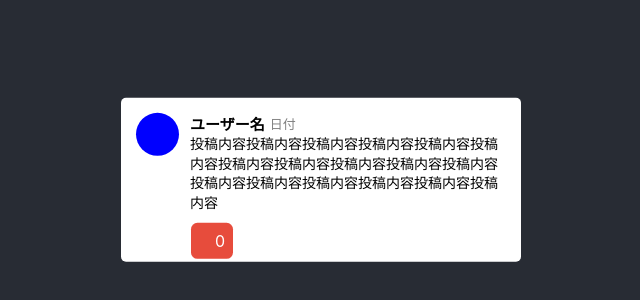
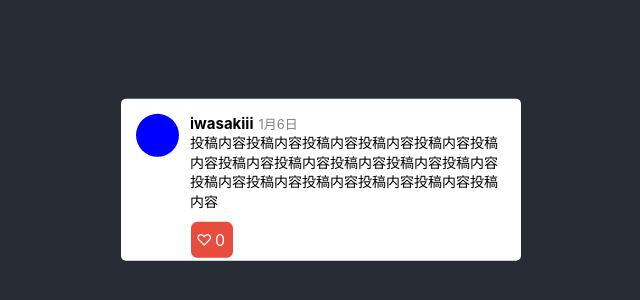
Before and after one commit to Yoshiyuki-Iwasaki/post-test-check, a React (Create React App) app: page / in a window 1280 px wide. Shown: the part 220-520 px from the top of the page, without its empty margins (319-959 px from the left). Built offline with nearby package versions, Linux system fonts and the light colour scheme.

Commit message:
add heart icon.

```diff
--- a/src/components/Like.tsx
+++ b/src/components/Like.tsx
@@ -2,14 +2,22 @@ import React, { useState } from "react";
 import styled from "styled-components";
 
 const LikeButton = styled.span`
+  padding: 0.5rem 0.5rem 0.5rem 1.5rem;
   background-color: rgb(231, 76, 60);
-  color: white;
-  padding: 0.5rem 0.5rem 0.5rem 1.5rem;
-  border-radius: 0.4rem;
-  cursor: pointer;
   position: absolute;
   bottom: 3px;
   left: 70px;
+  border-radius: 0.4rem;
+  cursor: pointer;
+  color: white;
+
+  &:before {
+    position: absolute;
+    content: "♡";
+    left: 5px;
+    top: 50%;
+    transform: translate(0,-50%);
+  }
 `;
 
 const Like = () => {
@@ -18,11 +26,7 @@ const Like = () => {
     setCount(count + 1);
   };
   return (
-    <LikeButton
-      data-testid="counter"
-      className="likeButton"
-      onClick={handleClick}
-    >
+    <LikeButton data-testid="like" onClick={handleClick}>
       {count}
     </LikeButton>
   );
--- a/src/components/PostItem.tsx
+++ b/src/components/PostItem.tsx
@@ -57,8 +57,8 @@ const PostItem = () => {
           </AvatarInfo>
           <PostContent>
             <UserInfo>
-              <UserName>ユーザー名</UserName>
-              <Date>日付</Date>
+              <UserName>iwasakiii</UserName>
+              <Date>1月6日</Date>
             </UserInfo>
             <Content>
               投稿内容投稿内容投稿内容投稿内容投稿内容投稿内容投稿内容投稿内容投稿内容投稿内容投稿内容投稿内容投稿内容投稿内容投稿内容投稿内容投稿内容
```
Also changed, not shown: 1 other file (tests, documents, lock files or other folders).
